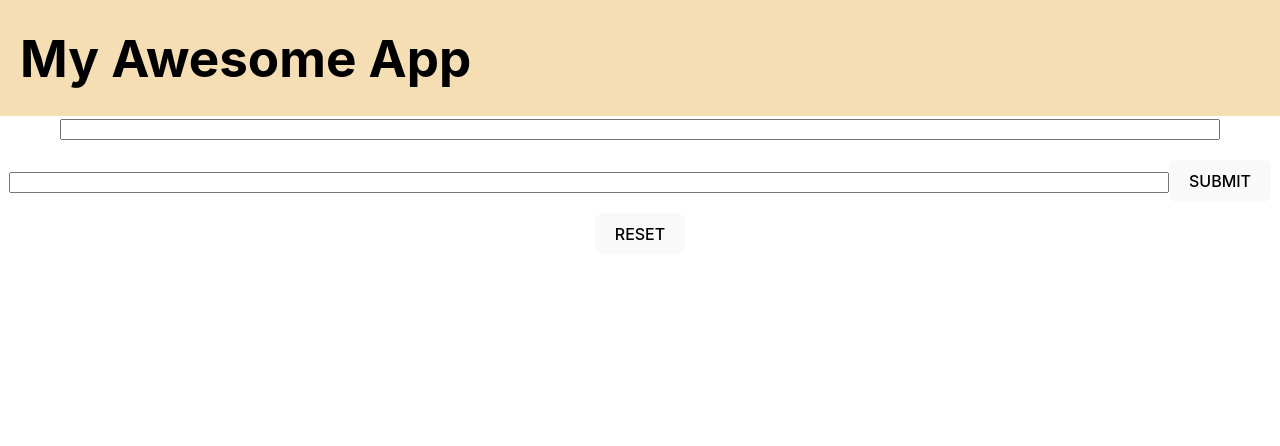
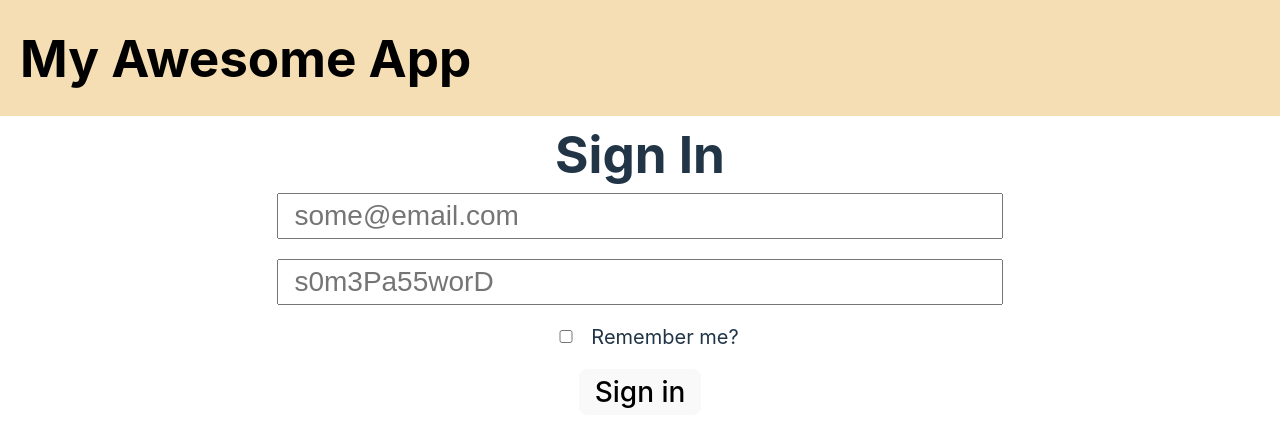
Before and after one commit to SvetozarStanev9951/FinalBossWip, a React (Vite) app: page /signIn in a window 1280 px wide. Shown: the top 446 px of the page. Built offline with nearby package versions, Linux system fonts and the light colour scheme.

Commit message:
cleared out unused code and updated sign in view

```diff
--- a/src/App.jsx
+++ b/src/App.jsx
@@ -1,5 +1,5 @@
 import AppHeading from "./components/AppHeading/AppHeading";
-import EventsExercise from "./components/Events/EventsExercise";
+import SignIn from "./pages/SignIn/SignIn";
 
 import "./App.css";
 
@@ -9,7 +9,7 @@ function App() {
       <AppHeading textColor="black" bgrColor="wheat">
         My Awesome App
       </AppHeading>
-      <EventsExercise />
+      <SignIn />
     </>
   );
 }
--- a/src/components/Events/EventsExercise.jsx
+++ /dev/null
@@ -1,38 +0,0 @@
-import { useRef, useState, useEffect } from "react";
-
-const EventsExercise = () => {
-  const emailRef = useRef();
-  const [password, setPassword] = useState();
-
-  useEffect(() => {
-    console.log("Password: ", password);
-  }, [password]);
-
-  const handleFormSubmit = (e) => {
-    e.preventDefault();
-
-    const [{ value: emailInput }, { value: passwordInput }] = e.target.children;
-    console.log("Email: ", emailInput);
-    console.log("Password: ", passwordInput);
-  };
-
-  const handleFormReset = (e) => {
-    e.preventDefault();
-    console.log("Reset");
-  };
-
-  return (
-    <form action="/login" onSubmit={handleFormSubmit} onReset={handleFormReset}>
-      <input type="text" name="email" ref={emailRef} />
-      <input
-        type="password"
-        name="password"
-        onChange={(e) => setPassword(e.target.value)}
-      />
-      <button type="submit">SUBMIT</button>
-      <button type="reset">RESET</button>
-    </form>
-  );
-};
-
-export default EventsExercise;
--- a/src/pages/SignIn/SignIn.jsx
+++ b/src/pages/SignIn/SignIn.jsx
@@ -1,37 +1,76 @@
-import { useState } from "react";
+import { useRef } from "react";
+
+const useStyles = () => ({
+  container: {
+    width: "60%",
+    maxWidth: "1080px",
+    margin: "auto",
+  },
+  input: {
+    fontSize: "28px",
+    padding: "5px 15px",
+  },
+  row: {
+    display: "flex",
+    flexDirection: "row",
+    justifyContent: "center",
+    alignItems: "center",
+    fontSize: "20px",
+    marginBottom: "20px",
+  },
+  checkbox: {
+    width: "50px",
+    margin: 0,
+  },
+});
+
+// @TODO: Add fields validation
 
 function SignIn() {
-  const [userData, setUserData] = useState();
+  const styles = useStyles();
+
+  const emailInputRef = useRef();
+  const passwordInputRef = useRef();
+  const rememberMeInputRef = useRef();
 
   const handleSignIn = () => {
-    console.log(userData);
-  };
-
-  const handleInputChange = ({ target: { value, name, checked, type } }) => {
-    setUserData({
-      ...userData,
-      [name]: type === "checkbox" ? checked : value,
+    console.table({
+      Email: emailInputRef.current.value,
+      Password: passwordInputRef.current.value,
+      "Remember?": rememberMeInputRef.current.checked,
     });
   };
 
   return (
-    <>
+    <div style={styles.container}>
       <h1>Sign In</h1>
       <input
         type="email"
-        onChange={handleInputChange}
         name="email"
-        placeholder="Type in your email"
+        placeholder="some@email.com"
+        style={styles.input}
+        ref={emailInputRef}
       />
-      <input type="password" onChange={handleInputChange} name="password" />
-      <input type="checkbox" onChange={handleInputChange} name="rememberMe" />
       <input
-        type="checkbox"
-        onChange={handleInputChange}
-        name="cookieConsent"
+        type="password"
+        name="password"
+        style={styles.input}
+        placeholder="s0m3Pa55worD"
+        ref={passwordInputRef}
       />
-      <button onClick={handleSignIn}>Sign in </button>
-    </>
+      <div style={styles.row}>
+        <input
+          type="checkbox"
+          name="rememberMe"
+          style={styles.checkbox}
+          ref={rememberMeInputRef}
+        />
+        <span>Remember me?</span>
+      </div>
+      <button onClick={handleSignIn} style={styles.input}>
+        Sign in
+      </button>
+    </div>
   );
 }
 
```
Also changed, not shown: src/components/Memoized/BigDataDisplay.jsx (deleted, +0 -37 lines), src/components/Memoized/utils.js (deleted, +0 -12 lines), src/components/Ref/RefComponent.jsx (deleted, +0 -17 lines).
